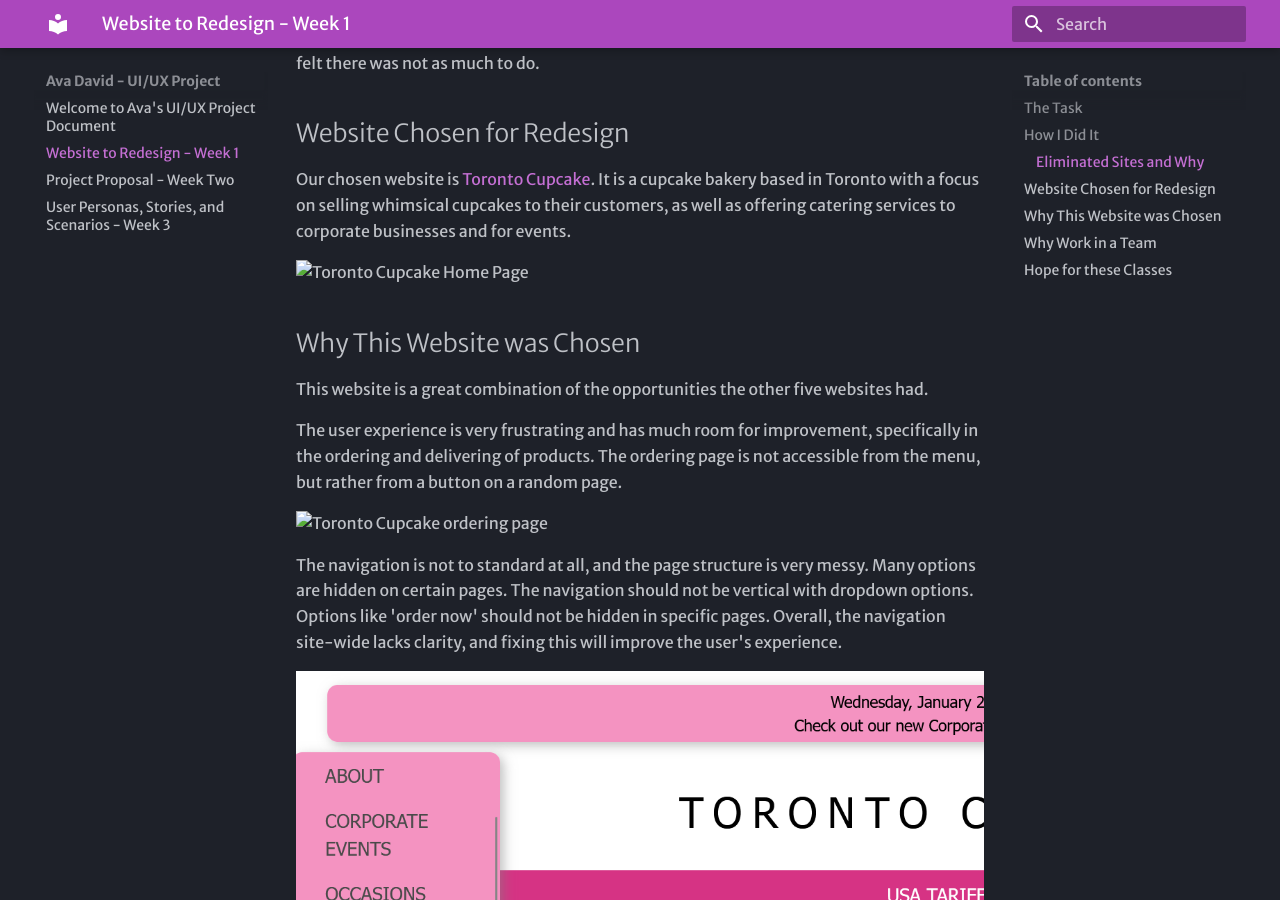
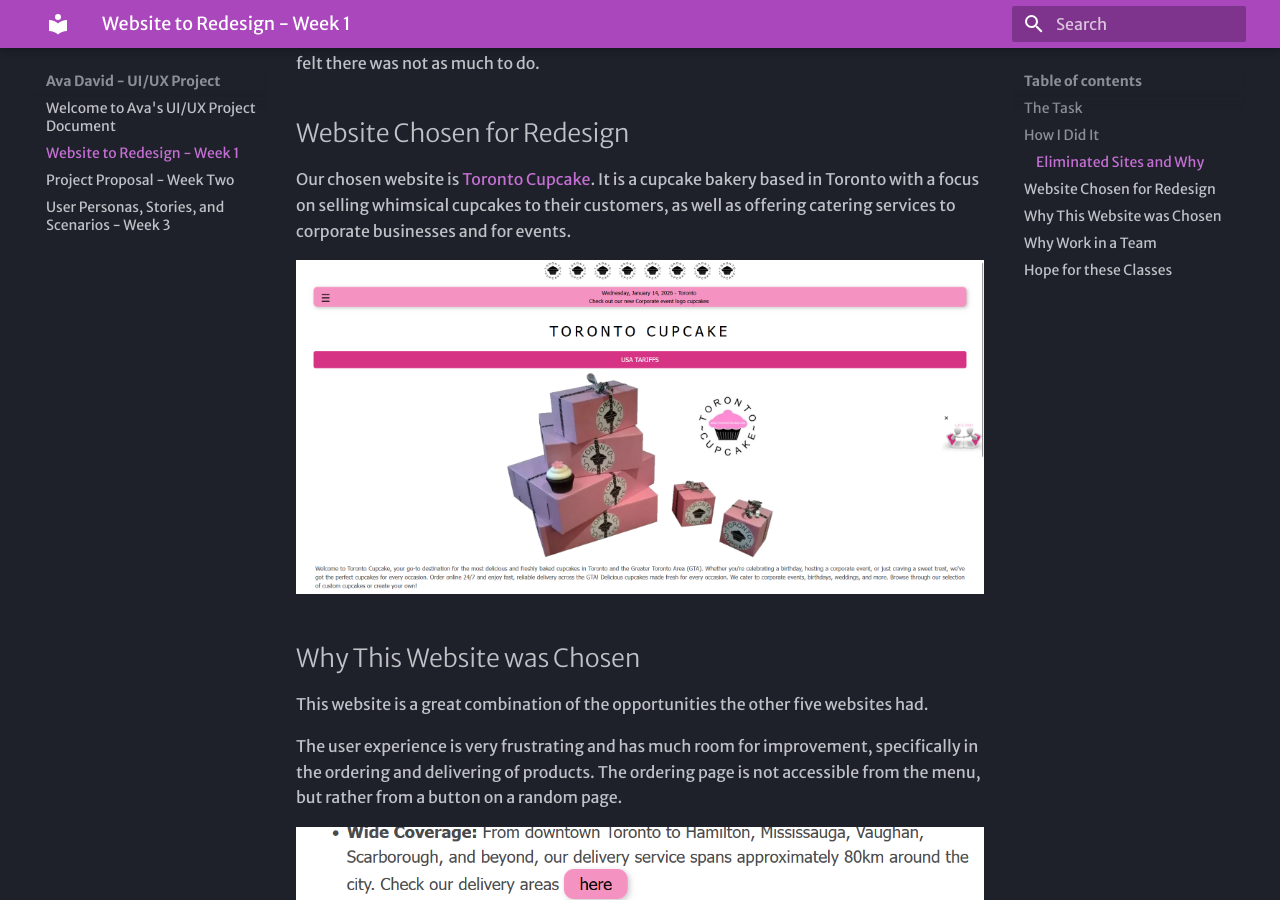
Before and after one commit to avkuda48/avadavid_uiux_mkdocs, an MkDocs documentation site: the page built from docs/week1.md, in a window 1280 px wide and 900 px high, scrolled down 971 px. Built offline with MkDocs 1.6.1 and Material for MkDocs 9.7.7, drawn with Linux system fonts in a browser that asks for light colours; some web fonts are replaced.

Commit message:
broken photos

```diff
--- a/docs/week1.md
+++ b/docs/week1.md
@@ -33,7 +33,7 @@ Suzanne Collin's site was a strong contender as it has a clear purpose and brand
 
 Our chosen website is [Toronto Cupcake](https://www.torontocupcake.com/). It is a cupcake bakery based in Toronto with a focus on selling whimsical cupcakes to their customers, as well as offering catering services to corporate businesses and for events.
 
-![Toronto Cupcake Home Page](assets\img\toronto_cupcake_home.png)
+![Toronto Cupcake Home Page](assets/img/toronto_cupcake_home.png)
 
 ## Why This Website was Chosen
 
@@ -41,7 +41,7 @@ This website is a great combination of the opportunities the other five websites
 
  The user experience is very frustrating and has much room for improvement, specifically in the ordering and delivering of products. The ordering page is not accessible from the menu, but rather from a button on a random page.
 
-![Toronto Cupcake ordering page](assets\img\orderNow.png)
+![Toronto Cupcake ordering page](/assets/img/orderNow.png)
 
 The navigation is not to standard at all, and the page structure is very messy. Many options are hidden on certain pages. The navigation should not be vertical with dropdown options. Options like 'order now' should not be hidden in specific pages. Overall, the navigation site-wide lacks clarity, and fixing this will improve the user's experience.
 
```
